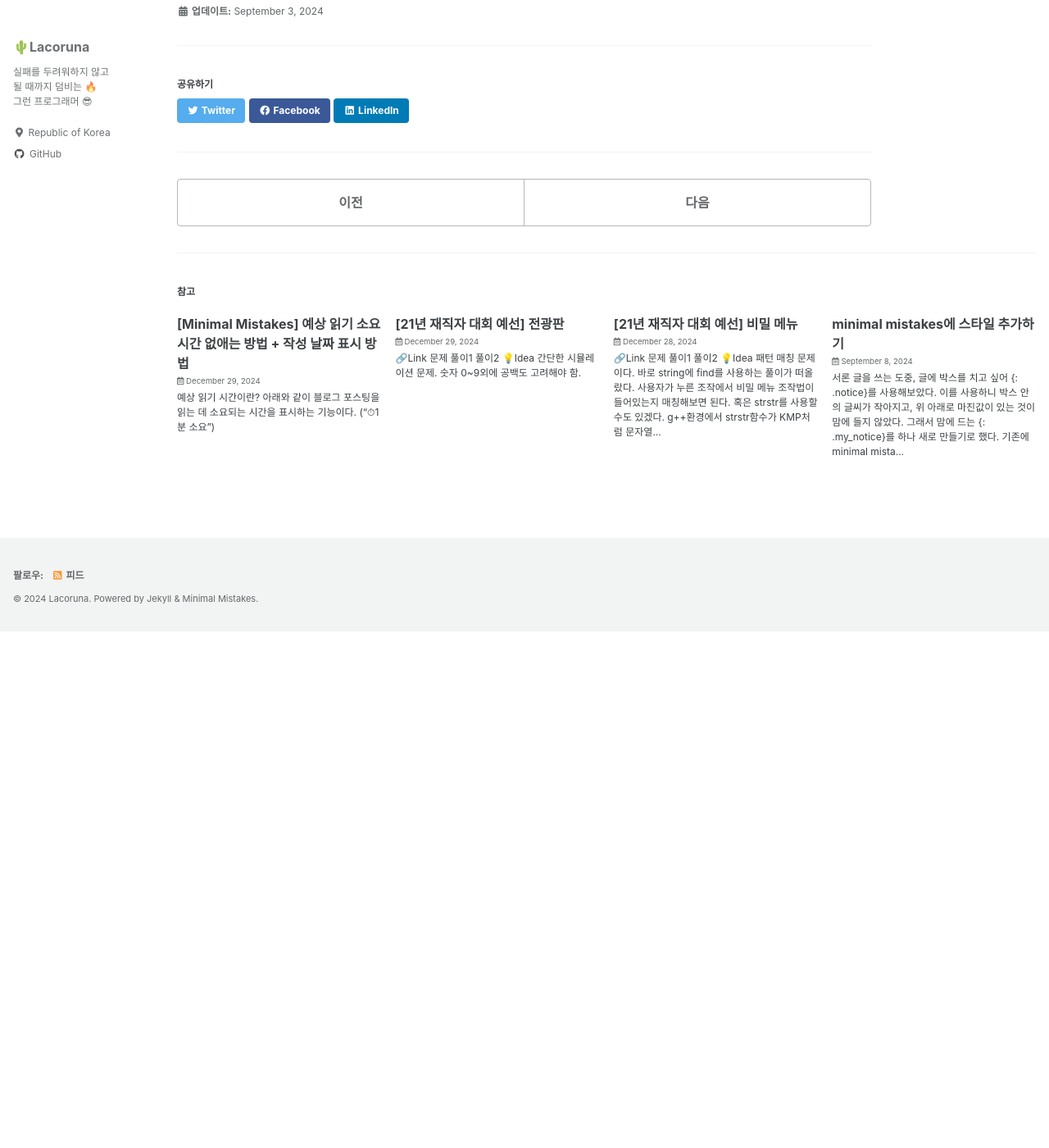
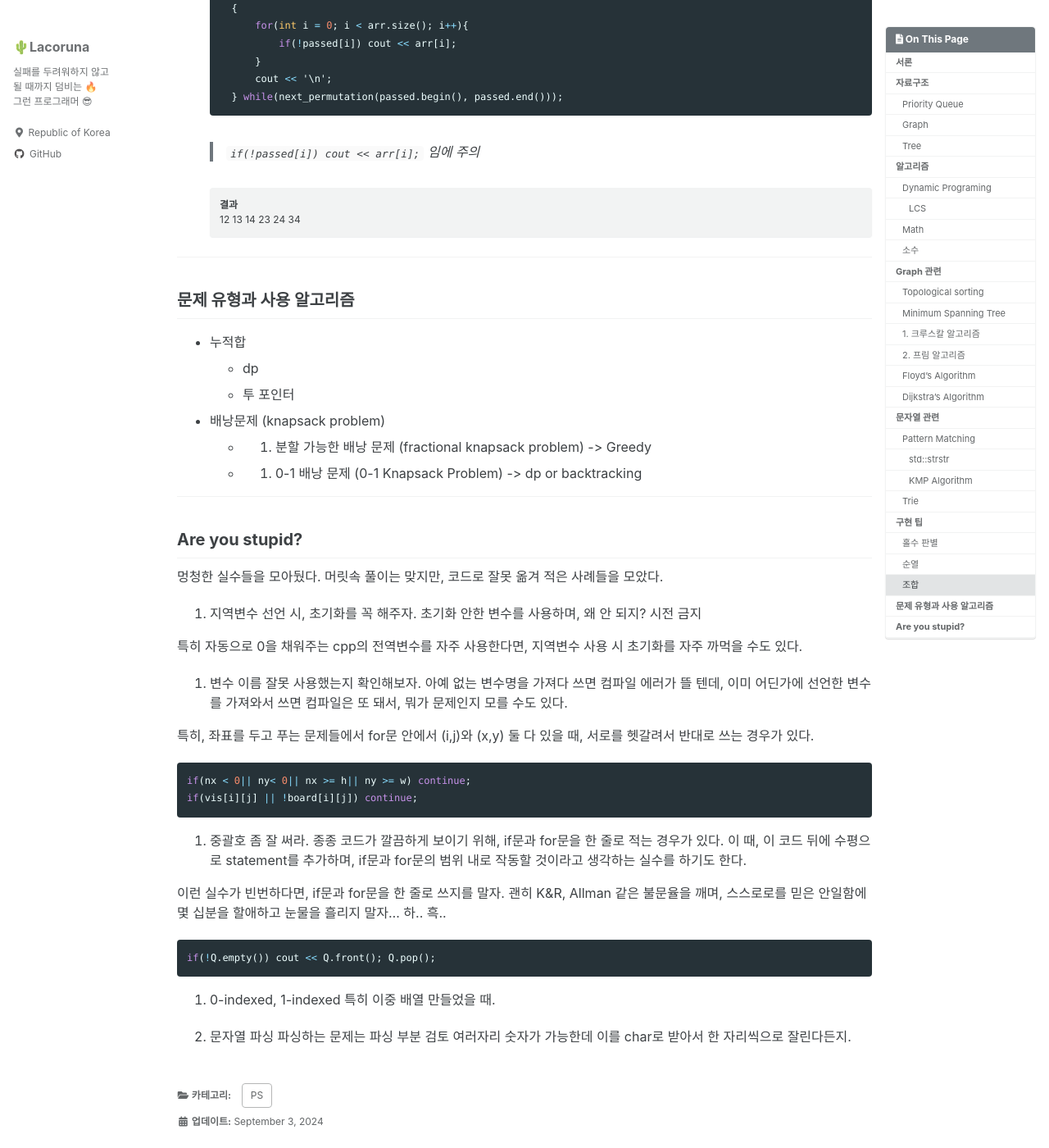
Before and after one commit to La-Coruna/La-Coruna.github.io, a Jekyll site: the page built from _posts/PS/2024-09-02-PS-summary.md, in a window 1280 px wide and 1400 px high, scrolled down 6945 px. Shown: the whole window at 82% size. Built offline with Jekyll 4.4.1, drawn with Linux system fonts in a browser that asks for light colours; cached includes are drawn as plain includes; before the commit the page ends 7715 px from its top, so only the background shows below that; some of the changed text lies outside the part shown.

Commit message:
[Edit][PS] 내용 추가, 폴더 변경, 헤더 크기 변경

````diff
--- a/_posts/2024-09-02-PS-summary.md
+++ b/_posts/PS/2024-09-02-PS-summary.md
@@ -7,10 +7,10 @@ tags:
 toc: true
 toc_sticky: true
 ---
-# 서론
+## 서론
 이 포스팅 한 장으로 코딩 테스트 끝내자.
 
-# 자료구조
+## 자료구조
 - Array
 - Linked List
 - Stack
@@ -18,7 +18,7 @@ toc_sticky: true
 - Deque
 - Hash
 - Binary Search Tree
-- ## Priority Queue
+- ### Priority Queue
   - priority queue는 '원소 추가', '우선순위가 가장 높은 원소 확인', '우선순위가 가장 높은 원소 제거'의 기능을 제공한다.
   - heap을 통해 구현하면, O(lgN), O(1), O(lgN)의 시간 복잡도를 가지게 된다.
   - stl::priority_queue
@@ -28,29 +28,29 @@ std::priority_queue<int> maxHeap;
 // min-heap
 std::priority_queue<int, std::vector<int>, std::greater<int>> minHeap;
 ```
-- ## Graph
+- ### Graph
   - 인접 행렬 : 두 점의 연결 여부를 자주 확인할 때, E가 V^2에 가까울 때 효율적
   - 인접 리스트 : 특정 정점에 연결된 모든 정점을 자주 확인할 때, E가 V^2보다 훨씬 작을 때 효율적
 
-- ## Tree
+- ### Tree
   - 부모 배열 채우기 (트리에선 BFS나 DFS할 때 부모인지 아닌지로 함)
   - depth 배열 채우기
   - 레벨 순회, 전위/중의/후의 순회
 
 
-# 알고리즘
+## 알고리즘
 - BFS, DFS
 - Recursion
 - Backtracking
 - Simulation
 - Sorting
-- ## Dynamic Programing
+- ### Dynamic Programing
   DP 문제를 푸는 과정
   1. 테이블 정의하기
   2. 점화식 찾기
   3. 초기값 정하기
 
-  - ### LCS
+  - #### LCS
     ---
     - **dp[i] 정의**
 
@@ -91,16 +91,39 @@ std::priority_queue<int, std::vector<int>, std::greater<int>> minHeap;
         ```
 
 - Greedy
-- ## Math
-  - ## 소수
+- ### Math
+  - ### 소수
+    ```cpp
+    //  O(√n)
+    bool isPrime(int n){
+        if(n == 1) return 0;
+        for(int i = 2; i*i <= n; i++)
+            if(n % i == 0) return false;
+        return true;
+    }
+    ```
+    ```cpp
+    // O(nlglgn)
+    vector<bool> isPrime(10000, true);
+    void sieve(int n){
+        isPrime[1] = false;
+        for(int i = 2; i * i <= n; i++){
+            if(!isPrime[i]) continue;
+            for(int j = i*i; j <= n; j += i)
+                isPrime[i] = false;
+        }
+    }
+    ```
+  -
+  -
 - Binary Search
 - Two Pointers
 
-# Graph 관련
-- ## Topological sorting
+## Graph 관련
+- ### Topological sorting
   사이클이 없는 방향 그래프에서만 올바른 위상 정렬이 존재한다.
   - 구현 : indgree 배열, indgree가 0인 정점들의 큐
-- ## Minimum Spanning Tree
+- ### Minimum Spanning Tree
   - 신장 트리: 주어진 방향성이 없는 그래프의 부분 그래프들 중에서, 모든 정점을 포함하는 트리
   - 최소 신장 트리: 신장 트리들 중에서 간선 비용의 합이 최소인 트리
 	### 1. 크루스칼 알고리즘
@@ -109,13 +132,13 @@ std::priority_queue<int, std::vector<int>, std::greater<int>> minHeap;
 	Union Find를 이용하면 O(ElgE)로 구현 가능.
 	### 2. 프림 알고리즘
 	우선순위 큐를 사용하여 구현
-- ## Floyd's Algorithm
+- ### Floyd's Algorithm
   - 모든 정점 쌍 사이의 최단 거리를 구해주는 알고리즘
   - 방향 무방향 상관 x, 음수 간선 ㄱㅊ, 음수 사이클은 문제
   - D[s][1] + D[1][t] = s에서 1을 거쳐서 t로 가는 비용
   - brute force로 구현 가능 (3중 for문)
 
-- ## Dijkstra's Algorithm
+- ### Dijkstra's Algorithm
   - 다익스트라 알고리즘은 하나의 시작점으로부터 다른 모든 정점까지의 최단 거리를 구하는 알고리즘
   - 다익스트라 알고리즘은 음수의 가중치를 가지는 간선이 있으면 아예 사용을 할 수가 없다.
   - 시작 점으로부터 거리가 가장 짧은 노드를 확정해 나가는 식으로 작동.
@@ -175,10 +198,10 @@ std::priority_queue<int, std::vector<int>, std::greater<int>> minHeap;
 
 ---
 
-# 문자열 관련
+## 문자열 관련
 - 문자열 기본 함수
-- ## Pattern Matching
-  - ### std::strstr
+- ### Pattern Matching
+  - #### std::strstr
   단순하게 패턴의 등장 여부만 확인해야 한다면, g++ 기준 선형으로 동작하는 strstr 함수를 사용하면 된다.
     ```csharp
     #include <iostream>
@@ -200,16 +223,16 @@ std::priority_queue<int, std::vector<int>, std::greater<int>> minHeap;
         return 0;
     }
     ```
-  - ### KMP Algorithm
-- ## Trie
+  - #### KMP Algorithm
+- ### Trie
 
-# 구현 팁
-- ## 홀수 판별
+## 구현 팁
+- ### 홀수 판별
   ```cpp
   if(num & 1) cout << "홀수";
   else cout << "짝수";
 ```
-  - ## 순열
+- ### 순열
   `stl::next_permutation()`을 사용하면 쉽게 구현할 수 있다. **단, 대상 배열이 정렬되어 있어야 모든 경우의 수가 구해진다.**
   ```cpp
     vector<int> arr = {1,2,3};
@@ -229,25 +252,73 @@ std::priority_queue<int, std::vector<int>, std::greater<int>> minHeap;
 	321
 	{: .notice}
 
-  - ## 조합
-  순열과 마찬가지로 `stl::next_permutation()`을 사용하면 쉽게 구현할 수 있다. **단, bool 배열이 정렬되어 있어야 모든 경우의 수가 구해진다.**
+- ### 조합
+  0과 1로 이루어진 배열의 순열들을 `stl::next_permutation()`로 순회하고, 0일 때 뽑힌 것으로 구현하면 된다. **0일 때 뽑힌 것으로 해야, 오름차순으로 정렬이 된다. 또한, 순회 시작 시 bool 배열이 정렬되어 있어야 모든 경우의 수가 구해진다.**
   ```cpp
     vector<int> arr = {1,2,3,4};
-    vector<bool> isSelected = {0,0,1,1}; // 4C2
+    vector<bool> passed = {0,0,1,1}; // 4C2
     do
     {
         for(int i = 0; i < arr.size(); i++){
-	        if(isSelected[i]) cout << arr[i];
+	        if(!passed[i]) cout << arr[i];
         }
         cout << '\n';
-    } while(next_permutation(isSelected.begin(), isSelected.end()));
+    } while(next_permutation(passed.begin(), passed.end()));
+  ```
+  > `if(!passed[i]) cout << arr[i];` 임에 주의
+
+	**결과**
+  12
+  13
+  14
+  23
+  24
+  34
+	{: .notice}
+
+---
+## 문제 유형과 사용 알고리즘
+- 누적합
+	- dp
+	- 투 포인터
+
+- 배낭문제 (knapsack problem)
+	- 1. 분할 가능한 배낭 문제 (fractional knapsack problem) -> Greedy
+	- 2. 0-1 배낭 문제 (0-1 Knapsack Problem) -> dp or backtracking
+
+
+---
+## Are you stupid?
+멍청한 실수들을 모아뒀다.
+머릿속 풀이는 맞지만, 코드로 잘못 옮겨 적은 사례들을 모았다.
+
+1. 지역변수 선언 시, 초기화를 꼭 해주자.
+초기화 안한 변수를 사용하며, 왜 안 되지? 시전 금지
+
+특히 자동으로 0을 채워주는 cpp의 전역변수를 자주 사용한다면, 지역변수 사용 시 초기화를 자주 까먹을 수도 있다.
+
+2. 변수 이름 잘못 사용했는지 확인해보자.
+아예 없는 변수명을 가져다 쓰면 컴파일 에러가 뜰 텐데, 이미 어딘가에 선언한 변수를 가져와서 쓰면 컴파일은 또 돼서, 뭐가 문제인지 모를 수도 있다.
+
+특히, 좌표를 두고 푸는 문제들에서 for문 안에서 (i,j)와 (x,y) 둘 다 있을 때, 서로를 헷갈려서 반대로 쓰는 경우가 있다.
+
+```cpp
+if(nx < 0|| ny< 0|| nx >= h|| ny >= w) continue;
+if(vis[i][j] || !board[i][j]) continue;
+```
+3. 중괄호 좀 잘 써라.
+종종 코드가 깔끔하게 보이기 위해, if문과 for문을 한 줄로 적는 경우가 있다.
+이 때, 이 코드 뒤에 수평으로 statement를 추가하며, if문과 for문의 범위 내로 작동할 것이라고 생각하는 실수를 하기도 한다.
+
+이런 실수가 빈번하다면, if문과 for문을 한 줄로 쓰지를 말자. 괜히 K&R, Allman 같은 불문율을 깨며, 스스로로를 믿은 안일함에 몇 십분을 할애하고 눈물을 흘리지 말자... 하.. 흑..
+
+```cpp
+if(!Q.empty()) cout << Q.front(); Q.pop();
 ```
 
-	**결과**
-	34
-	24
-	23
-	14
-	13
-	12
-	{: .notice}
+4. 0-indexed, 1-indexed
+특히 이중 배열 만들었을 때.
+
+5. 문자열 파싱
+파싱하는 문제는  파싱 부분 검토
+여러자리 숫자가 가능한데 이를 char로 받아서 한 자리씩으로 잘린다든지.
````
